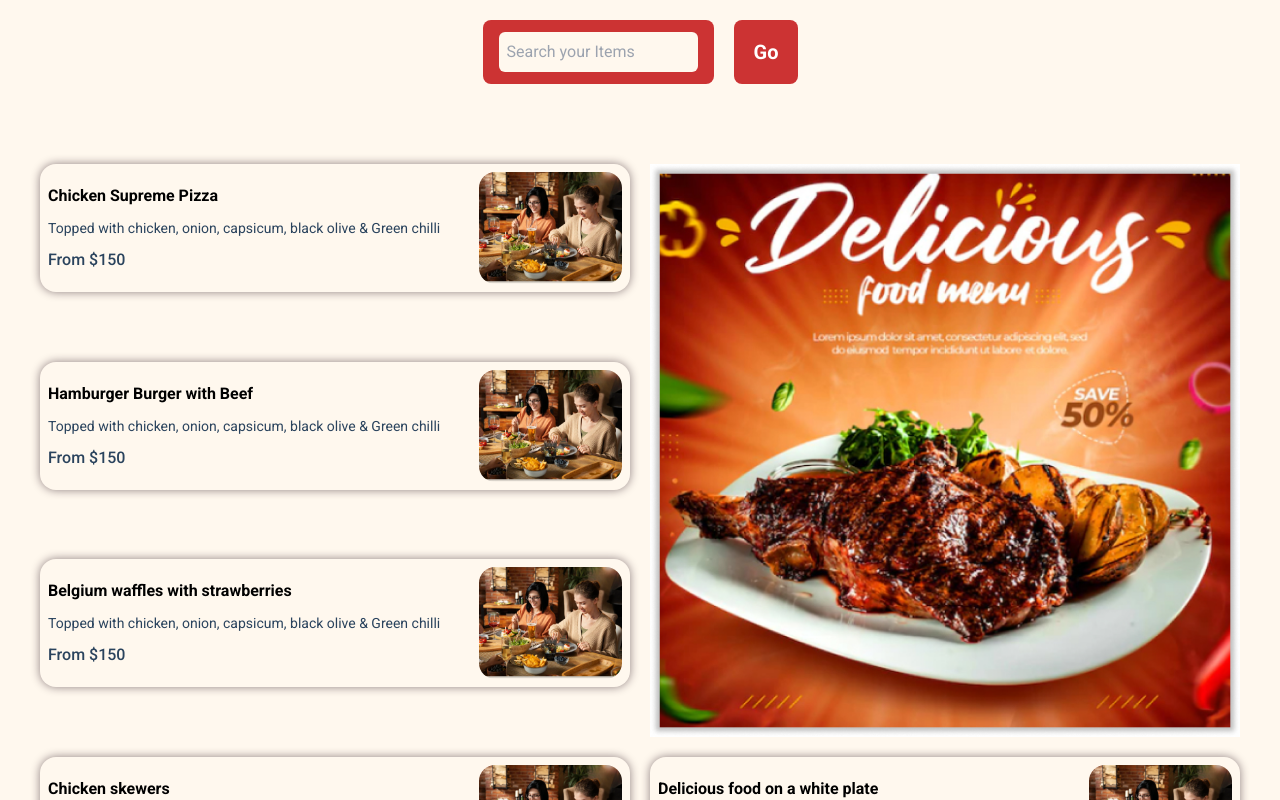
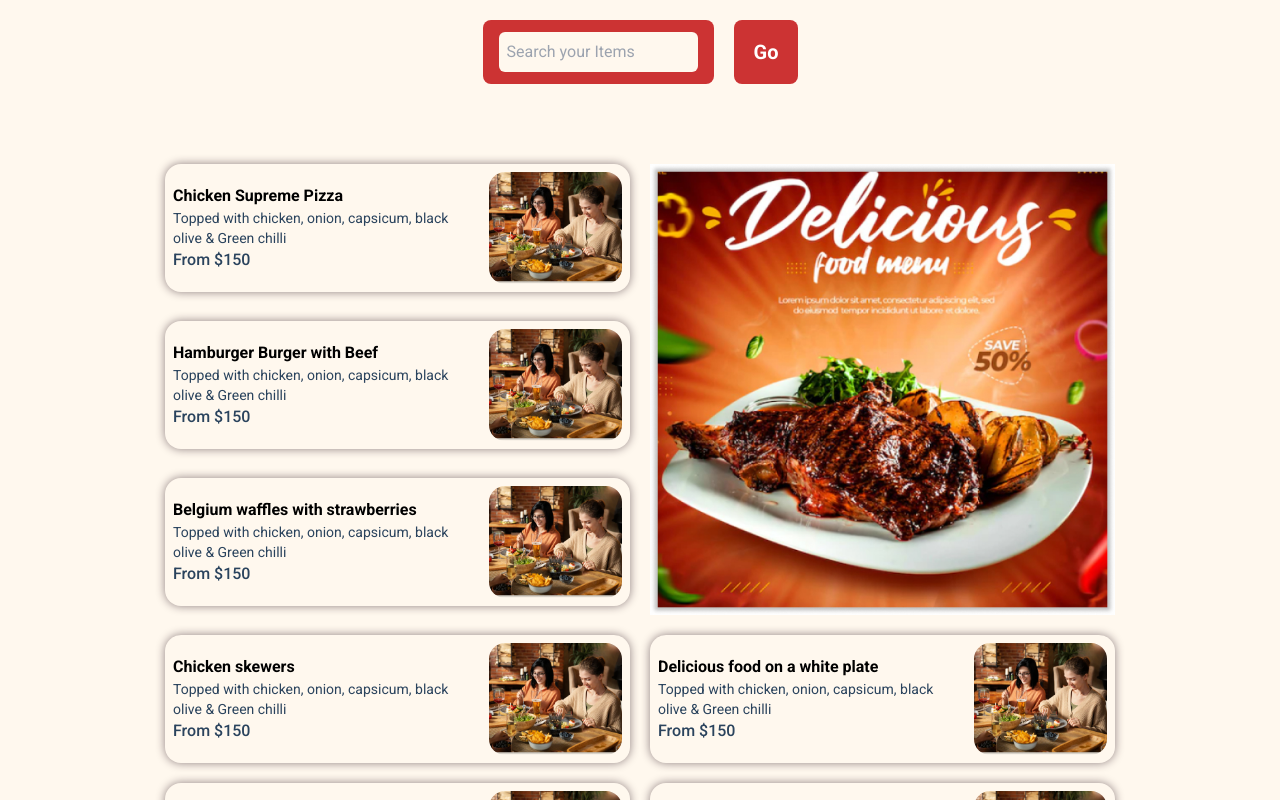
Before and after one commit to abdul-musabbir/restaurant, a Next.js app: page /items in a window 1280 px wide. Shown: the part 380-1180 px from the top of the page. Built offline with nearby package versions, Linux system fonts and the light colour scheme.

Commit message:
items page update

```diff
--- a/app/items/page.js
+++ b/app/items/page.js
@@ -47,7 +47,7 @@ export default function page() {
         </div>
       </div>
 
-      <div className="w-11/12 flex mx-auto lg:w-[1010px] xl:w-[1200px] py-10">
+      <div className="w-11/12 flex mx-auto lg:w-[1010px] xl:w-[950px] py-10">
         <div>
           <div>
             <div className="flex flex-col gap-5 md:grid md:grid-cols-2">
@@ -62,13 +62,17 @@ export default function page() {
                           index === 5 || index === 8,
                       },
                       {
-                        " md:row-start-1 md:row-end-4 md:col-start-2":
+                        " md:row-start-1 md:col-start-2 md:col-end-3 xl:row-end-4 ":
                           index === 5,
-                        " md:col-span-2": index === 8,
+                        " md:col-span-2 xl:row-start-6": index === 8,
                       }
                     )}
                   >
-                    <div className="flex justify-between h-full">
+                    <div
+                      className={cn("flex justify-between h-full", {
+                        " static justify-normal": index === 5,
+                      })}
+                    >
                       {items?.name && items.des && items.price && (
                         <div
                           className={cn(
@@ -91,15 +95,9 @@ export default function page() {
 
                       {items.url && (
                         <div
-                          className={cn(
-                            "",
-                            {
-                              " w-full h-full ": index === 5 || index === 8,
-                            },
-                            {
-                              " col-span-1": index === 5,
-                            }
-                          )}
+                          className={cn("", {
+                            " w-full h-full ": index === 5 || index === 8,
+                          })}
                         >
                           <img
                             src={items.url}
```
